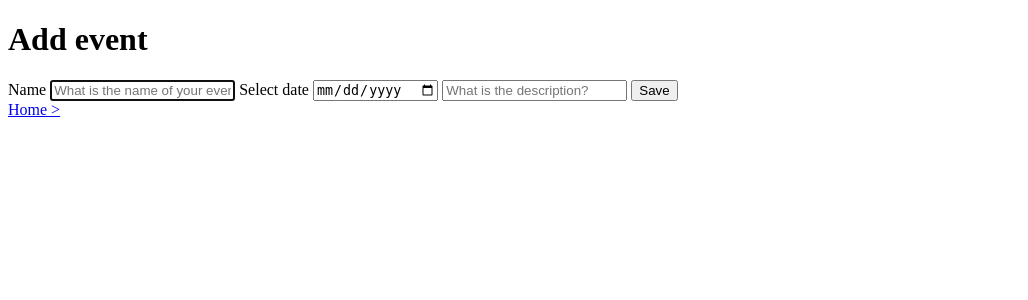
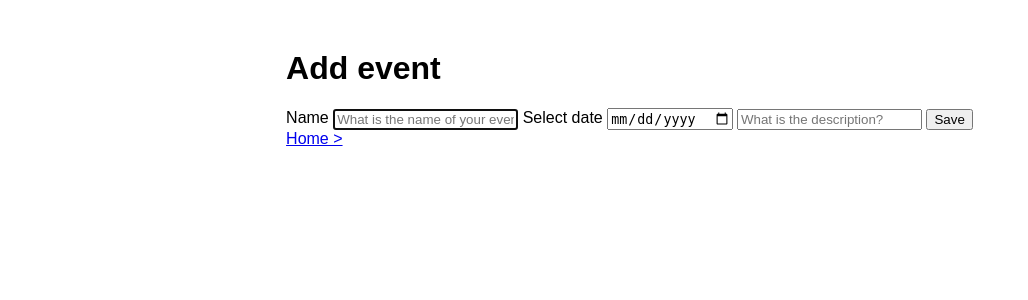
Before and after one commit to crappylime/python-flask-events-codecool, a Flask app: page /events/new in a window 1280 px wide. Shown: the top 300 px of the page, without its empty margins (0-1028 px from the left). Run offline with Flask 2, Linux system fonts and the light colour scheme; some libraries are stand-ins or nearby versions.

Commit message:
Center content and choose font

```diff
--- /dev/null
+++ b/static/style.css
@@ -0,0 +1,9 @@
+body {
+  font-family: "Avant Garde",Avantgarde,"Century Gothic",CenturyGothic,AppleGothic,sans-serif;
+}
+
+.content {
+  margin: 0 auto;
+  margin-top: 50px;
+  width: 56%;
+}
--- a/templates/layout.html
+++ b/templates/layout.html
@@ -3,6 +3,7 @@
   <head>
     <meta charset="utf-8">
     <title>{% block title %}Eventer{% endblock %}</title>
+    <link rel="stylesheet" href="/static/style.css">
     <script src="https://use.fontawesome.com/6f8852cf62.js"></script>
   </head>
   <body>
```
